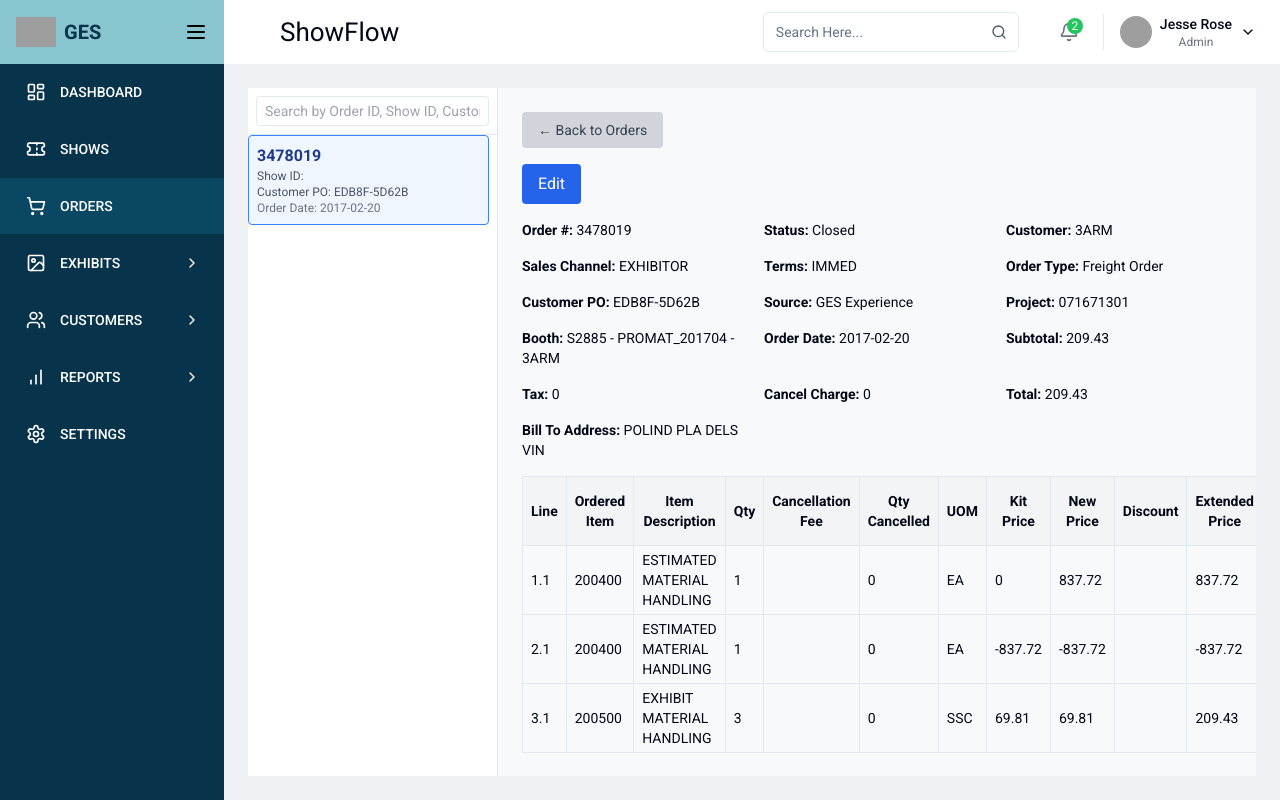
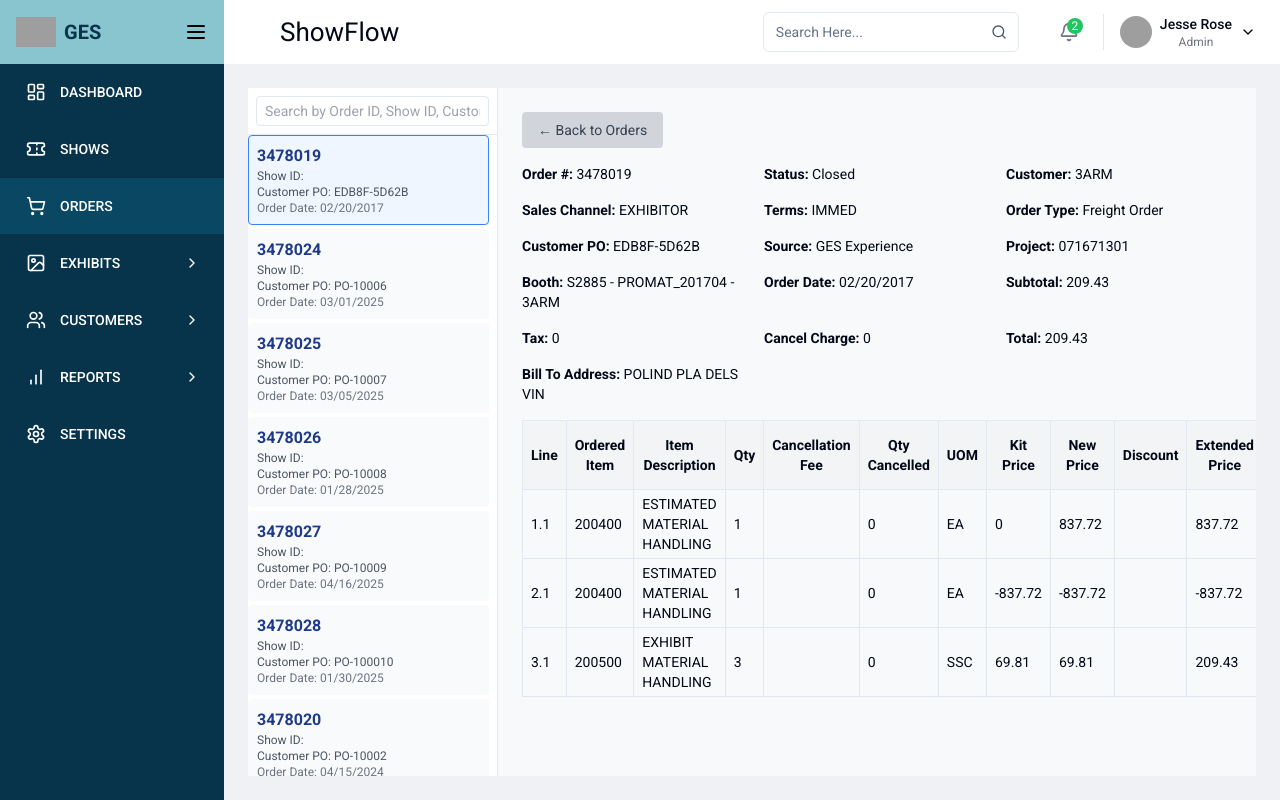
Before and after one commit to Lokesh-seanergy/GES, a Next.js app: page /orders in a window 1280 px wide. Both pictures are taken after a click on the element 752 px from the left and 147 px from the top of the page. Built offline with nearby package versions, Linux system fonts and the light colour scheme; grey boxes are pictures that could not be loaded.

Commit message:
order page

```diff
--- a/app/orders/OrderDetail.tsx
+++ b/app/orders/OrderDetail.tsx
@@ -1,16 +1,20 @@
 "use client";
 
-import { useState } from "react";
+import { useState, useEffect } from "react";
 
 interface OrderDetailProps {
   order: any;
 }
 
 export default function OrderDetail({ order }: OrderDetailProps) {
+  if (!order) return <div>No order selected.</div>;
+
   const [isEditing, setIsEditing] = useState(false);
   const [editableOrder, setEditableOrder] = useState(order);
+  useEffect(() => {
+    setEditableOrder(order);
+  }, [order]);
 
-  if (!order) return <div>No order selected.</div>;
 
   const handleChange = (field: string, value: any) => {
     setEditableOrder((prev: any) => ({
@@ -41,16 +45,6 @@
   return (
     <div className="space-y-4">
       {/* Buttons */}
-      <div className="flex gap-4 mb-4">
-        {isEditing ? (
-          <>
-            <button onClick={handleSave} className="px-4 py-2 bg-green-500 text-white rounded">Save</button>
-            <button onClick={handleCancel} className="px-4 py-2 bg-gray-400 text-white rounded">Cancel</button>
-          </>
-        ) : (
-          <button onClick={() => setIsEditing(true)} className="px-4 py-2 bg-blue-600 text-white rounded">Edit</button>
-        )}
-      </div>
 
       {/* Header Details */}
       <div className="grid grid-cols-1 md:grid-cols-3 gap-4 text-sm">
@@ -102,8 +96,8 @@
           </tr>
         </thead>
         <tbody>
-          {editableOrder.lineItems.map((item: any, index: number) => (
-            <tr key={index}>
+          {editableOrder.lineItems?.map((item: any, index: number) => (
+            <tr key={item.line || index}>
               {[
                 "line", "orderedItem", "itemDescription", "qty", "cancellationFee", "qtyCancelled",
                 "uom", "kitPrice", "newPrice", "discount", "extendedPrice", "userItemDescription", "dff"
@@ -111,9 +105,9 @@
                 <td key={field} className="border px-2 py-1">
                   {isEditing ? (
                     <input
-                      type="text"
-                      value={item[field]}
-                      onChange={(e) => handleLineItemChange(index, field, e.target.value)}
+                      type="number"
+                      value={editableOrder.subtotal}
+                      onChange={(e) => handleChange("subtotal", parseFloat(e.target.value))}
                       className="border p-1 rounded w-full"
                     />
                   ) : (
--- a/app/orders/OrderList.tsx
+++ b/app/orders/OrderList.tsx
@@ -1,4 +1,4 @@
-import React from "react";
+import React, { useEffect, useRef } from "react";
 
 interface Order {
   orderId: string;
@@ -9,12 +9,23 @@
 
 interface OrderListProps {
   orders: Order[];
-  selectedOrderId: string;
+  selectedOrderId: string | null;
   onSelect: (orderId: string) => void;
   search: string;
 }
 
 export default function OrderList({ orders, selectedOrderId, onSelect, search }: OrderListProps) {
+  const itemRefs = useRef<{ [key: string]: HTMLDivElement | null }>({});
+
+  useEffect(() => {
+    if (selectedOrderId && itemRefs.current[selectedOrderId]) {
+      itemRefs.current[selectedOrderId]?.scrollIntoView({
+        behavior: "smooth",
+        block: "start",
+      });
+    }
+  }, [selectedOrderId]);
+
   const filtered = orders.filter(order =>
     order.orderId.toLowerCase().includes(search.toLowerCase()) ||
     order.showId.toLowerCase().includes(search.toLowerCase()) ||
@@ -26,7 +37,12 @@
       {filtered.map(order => (
         <div
           key={order.orderId}
-          className={`mb-1 p-2 rounded cursor-pointer border transition-all ${order.orderId === selectedOrderId ? "bg-blue-50 border-blue-500" : "bg-gray-50 border-transparent hover:border-blue-300"}`}
+          ref={(el) => itemRefs.current[order.orderId] = el}
+          className={`mb-1 p-2 rounded cursor-pointer border transition-all ${
+            order.orderId === selectedOrderId
+              ? "bg-blue-50 border-blue-500"
+              : "bg-gray-50 border-transparent hover:border-blue-300"
+          }`}
           onClick={() => onSelect(order.orderId)}
         >
           <div className="font-bold text-blue-900">{order.orderId}</div>
--- a/app/orders/data.ts
+++ b/app/orders/data.ts
@@ -1,4 +1,6 @@
- const orders = [
+// Here is the complete mock data with 10 orders fully structured!
+
+const orders = [
   {
     orderId: "3478019",
     status: "Closed",
@@ -10,64 +12,289 @@
     source: "GES Experience",
     project: "071671301",
     booth: "S2885 - PROMAT_201704 - 3ARM",
-    orderDate: "2017-02-20",
+    orderDate: "02/20/2017",
     subtotal: 209.43,
     tax: 0,
     cancelCharge: 0,
     total: 209.43,
     billToAddress1: "POLIND PLA DELS VIN",
     billToAddress2: "SANT JOAN DE VILATORRADA",
-
+    lineItems: [
+      { line: "1.1", orderedItem: "200400", itemDescription: "ESTIMATED MATERIAL HANDLING", qty: 1, cancellationFee: "", qtyCancelled: 0, uom: "EA", kitPrice: 0, newPrice: 837.72, discount: "", extendedPrice: 837.72, userItemDescription: "", dff: "||||||||No" },
+      { line: "2.1", orderedItem: "200400", itemDescription: "ESTIMATED MATERIAL HANDLING", qty: 1, cancellationFee: "", qtyCancelled: 0, uom: "EA", kitPrice: -837.72, newPrice: -837.72, discount: "", extendedPrice: -837.72, userItemDescription: "", dff: "|No" },
+      { line: "3.1", orderedItem: "200500", itemDescription: "EXHIBIT MATERIAL HANDLING", qty: 3, cancellationFee: "", qtyCancelled: 0, uom: "SSC", kitPrice: 69.81, newPrice: 69.81, discount: "", extendedPrice: 209.43, userItemDescription: "", dff: "||2.50" },
+    ],
+  },
+  {
+    orderId: "3478024",
+    status: "Closed",
+    customer: "Google",
+    salesChannel: "EXHIBITOR",
+    terms: "IMMED",
+    orderType: "Freight Order",
+    customerPo: "PO-10006",
+    source: "Google Summit",
+    project: "071671306",
+    booth: "S3400",
+    orderDate: "03/01/2025",
+    subtotal: 500,
+    tax: 30,
+    cancelCharge: 0,
+    total: 530,
+    billToAddress1: "1600 Amphitheatre Pkwy",
+    billToAddress2: "Mountain View, CA",
     lineItems: [
       {
         line: "1.1",
-        orderedItem: "200400",
-        itemDescription: "ESTIMATED MATERIAL HANDLING",
+        orderedItem: "700100",
+        itemDescription: "GOOGLE HANDLING",
+        qty: 5,
+        cancellationFee: "",
+        qtyCancelled: 0,
+        uom: "EA",
+        kitPrice: 100,
+        newPrice: 120,
+        discount: "",
+        extendedPrice: 480,
+        userItemDescription: "",
+        dff: "",
+      },
+    ],
+  },
+  {
+    orderId: "3478025",
+    status: "Pending",
+    customer: "Meta",
+    salesChannel: "EXHIBITOR",
+    terms: "NET30",
+    orderType: "Freight Order",
+    customerPo: "PO-10007",
+    source: "Meta Connect",
+    project: "071671307",
+    booth: "S3501",
+    orderDate: "  03/05/2025",
+    subtotal: 600,
+    tax: 35,
+    cancelCharge: 0,
+    total: 635,
+    billToAddress1: "1 Hacker Way",
+    billToAddress2: "Menlo Park, CA",
+    lineItems: [
+      {
+        line: "1.1",
+        orderedItem: "700101",
+        itemDescription: "META HANDLING",
         qty: 1,
         cancellationFee: "",
         qtyCancelled: 0,
         uom: "EA",
-        kitPrice: 0,
-        newPrice: 837.72,
+        kitPrice: 110,
+        newPrice: 135,
         discount: "",
-        extendedPrice: 837.72,
+        extendedPrice: 560,
         userItemDescription: "",
-        dff: "||||||||No",
+        dff: "",
       },
+    ],
+  },
+  {
+    orderId: "3478026",
+    status: "Confirmed",
+    customer: "Netflix",
+    salesChannel: "EXHIBITOR",
+    terms: "NET15",
+    orderType: "Freight Order",
+    customerPo: "PO-10008",
+    source: "Netflix Fest",
+    project: "071671308",
+    booth: "S3602",
+    orderDate: "01/28/2025",
+    subtotal: 700,
+    tax: 40,
+    cancelCharge: 0,
+    total: 740,
+    billToAddress1: "100 Winchester Cir",
+    billToAddress2: "Los Gatos, CA",
+    lineItems: [
       {
-        line: "2.1",
-        orderedItem: "200400",
-        itemDescription: "ESTIMATED MATERIAL HANDLING",
-        qty: 1,
+        line: "1.1",
+        orderedItem: "700102",
+        itemDescription: "NETFLIX HANDLING",
+        qty: 5,
         cancellationFee: "",
         qtyCancelled: 0,
         uom: "EA",
-        kitPrice: -837.72,
-        newPrice: -837.72,
+        kitPrice: 120,
+        newPrice: 150,
         discount: "",
-        extendedPrice: -837.72,
+        extendedPrice: 640,
         userItemDescription: "",
-        dff: "|No",
+        dff: "",
       },
+    ],
+  },
+  {
+    orderId: "3478027",
+    status: "Confirmed",
+    customer: "IBM",
+    salesChannel: "EXHIBITOR",
+    terms: "NET15",
+    orderType: "Freight Order",
+    customerPo: "PO-10009",
+    source: "IBM Think",
+    project: "071671309",
+    booth: "S3703",
+    orderDate: "04/16/2025",
+    subtotal: 800,
+    tax: 45,
+    cancelCharge: 0,
+    total: 845,
+    billToAddress1: "1 New Orchard Rd",
+    billToAddress2: "Armonk, NY",
+    lineItems: [
       {
-        line: "3.1",
-        orderedItem: "200500",
-        itemDescription: "EXHIBIT MATERIAL HANDLING",
-        qty: 3,
+        line: "1.1",
+        orderedItem: "700103",
+        itemDescription: "IBM HANDLING",
+        qty: 2,
         cancellationFee: "",
         qtyCancelled: 0,
-        uom: "SSC",
-        kitPrice: 69.81,
-        newPrice: 69.81,
+        uom: "EA",
+        kitPrice: 130,
+        newPrice: 165,
         discount: "",
-        extendedPrice: 209.43,
+        extendedPrice: 720,
         userItemDescription: "",
-        dff: "||2.50",
-      }
-    ]
-  }
-  // Add more orders here
+        dff: "",
+      },
+    ],
+  },
+  {
+    orderId: "3478028",
+    status: "Closed",
+    customer: "Intel",
+    salesChannel: "EXHIBITOR",
+    terms: "NET30",
+    orderType: "Freight Order",
+    customerPo: "PO-100010",
+    source: "Intel Expo",
+    project: "071671310",
+    booth: "S3804",
+    orderDate: "01/30/2025",
+    subtotal: 900,
+    tax: 50,
+    cancelCharge: 0,
+    total: 950,
+    billToAddress1: "2200 Mission College Blvd",
+    billToAddress2: "Santa Clara, CA",
+    lineItems: [
+      {
+        line: "1.1",
+        orderedItem: "700104",
+        itemDescription: "INTEL HANDLING",
+        qty: 4,
+        cancellationFee: "",
+        qtyCancelled: 0,
+        uom: "EA",
+        kitPrice: 140,
+        newPrice: 180,
+        discount: "",
+        extendedPrice: 800,
+        userItemDescription: "",
+        dff: "",
+      },
+    ],
+  },
+  {
+    orderId: "3478020",
+    status: "Confirmed",
+    customer: "Microsoft",
+    salesChannel: "DIRECT",
+    terms: "NET30",
+    orderType: "Freight Order",
+    customerPo: "PO-10002",
+    source: "Microsoft Experience",
+    project: "071671302",
+    booth: "S2901",
+    orderDate: "04/15/2024",
+    subtotal: 500,
+    tax: 50,
+    cancelCharge: 0,
+    total: 550,
+    billToAddress1: "1 Microsoft Way",
+    billToAddress2: "Redmond, WA",
+    lineItems: [
+      { line: "1.1", orderedItem: "300100", itemDescription: "DISPLAY MATERIAL HANDLING", qty: 2, cancellationFee: "", qtyCancelled: 0, uom: "EA", kitPrice: 200, newPrice: 220, discount: "", extendedPrice: 440, userItemDescription: "", dff: "|Yes" },
+    ],
+  },
+  {
+    orderId: "3478021",
+    status: "Pending",
+    customer: "Amazon",
+    salesChannel: "EXHIBITOR",
+    terms: "IMMED",
+    orderType: "Express Order",
+    customerPo: "PO-10003",
+    source: "Amazon Expo",
+    project: "071671303",
+    booth: "S3002",
+    orderDate: "04/20/2024",
+    subtotal: 620,
+    tax: 30,
+    cancelCharge: 0,
+    total: 650,
+    billToAddress1: "410 Terry Ave",
+    billToAddress2: "Seattle, WA",
+    lineItems: [
+      { line: "1.1", orderedItem: "400100", itemDescription: "FURNITURE HANDLING", qty: 3, cancellationFee: "", qtyCancelled: 0, uom: "EA", kitPrice: 100, newPrice: 110, discount: "", extendedPrice: 330, userItemDescription: "", dff: "" },
+      { line: "2.1", orderedItem: "400200", itemDescription: "STORAGE RENTAL", qty: 2, cancellationFee: "", qtyCancelled: 0, uom: "EA", kitPrice: 145, newPrice: 150, discount: "", extendedPrice: 300, userItemDescription: "", dff: "" },
+    ],
+  },
+  {
+    orderId: "3478022",
+    status: "Closed",
+    customer: "Apple",
+    salesChannel: "EXHIBITOR",
+    terms: "NET15",
+    orderType: "Freight Order",
+    customerPo: "PO-10004",
+    source: "Apple World",
+    project: "071671304",
+    booth: "S3100",
+    orderDate: "2024-03-10",
+    subtotal: 900,
+    tax: 60,
+    cancelCharge: 0,
+    total: 960,
+    billToAddress1: "1 Infinite Loop",
+    billToAddress2: "Cupertino, CA",
+    lineItems: [
+      { line: "1.1", orderedItem: "500100", itemDescription: "ELECTRICAL HANDLING", qty: 5, cancellationFee: "", qtyCancelled: 0, uom: "EA", kitPrice: 150, newPrice: 160, discount: "", extendedPrice: 800, userItemDescription: "", dff: "" },
+    ],
+  },
+  {
+    orderId: "3478023",
+    status: "Confirmed",
+    customer: "Tesla",
+    salesChannel: "EXHIBITOR",
+    terms: "IMMED",
+    orderType: "Freight Order",
+    customerPo: "PO-10005",
+    source: "Tesla Expo",
+    project: "071671305",
+    booth: "S3305",
+    orderDate: "2024-06-11",
+    subtotal: 720,
+    tax: 40,
+    cancelCharge: 0,
+    total: 760,
+    billToAddress1: "3500 Deer Creek",
+    billToAddress2: "Palo Alto, CA",
+    lineItems: [
+      { line: "1.1", orderedItem: "600100", itemDescription: "AV PACKAGE HANDLING", qty: 1, cancellationFee: "", qtyCancelled: 0, uom: "EA", kitPrice: 720, newPrice: 760, discount: "", extendedPrice: 760, userItemDescription: "", dff: "" },
+    ],
+  },
+
 ];
 
-
 export default orders;
--- a/app/orders/page.tsx
+++ b/app/orders/page.tsx
@@ -13,13 +13,29 @@
   const [search, setSearch] = useState("");
   const [currentPage, setCurrentPage] = useState(1);
 
-  const totalPages = Math.ceil(orders.length / ITEMS_PER_PAGE);
-  const paginatedOrders = orders.slice(
+  // Filtered based on search input
+  const filteredOrders = orders.filter((order) =>
+    order.orderId.includes(search) ||
+    order.showId?.includes(search) ||
+    order.customerPo?.includes(search)
+  );
+
+  // Reorder: move selected order to top
+  const reorderedOrders = selectedOrderId
+    ? [
+        ...filteredOrders.filter((order) => order.orderId === selectedOrderId),
+        ...filteredOrders.filter((order) => order.orderId !== selectedOrderId),
+      ]
+    : filteredOrders;
+
+  const totalPages = Math.ceil(reorderedOrders.length / ITEMS_PER_PAGE);
+  const paginatedOrders = reorderedOrders.slice(
     (currentPage - 1) * ITEMS_PER_PAGE,
     currentPage * ITEMS_PER_PAGE
   );
 
-  const selectedOrder = orders.find((order) => order.orderId === selectedOrderId);
+
+  const selectedOrder = filteredOrders.find((order) => order.orderId === selectedOrderId);
 
   return (
     <MainLayout>
```
